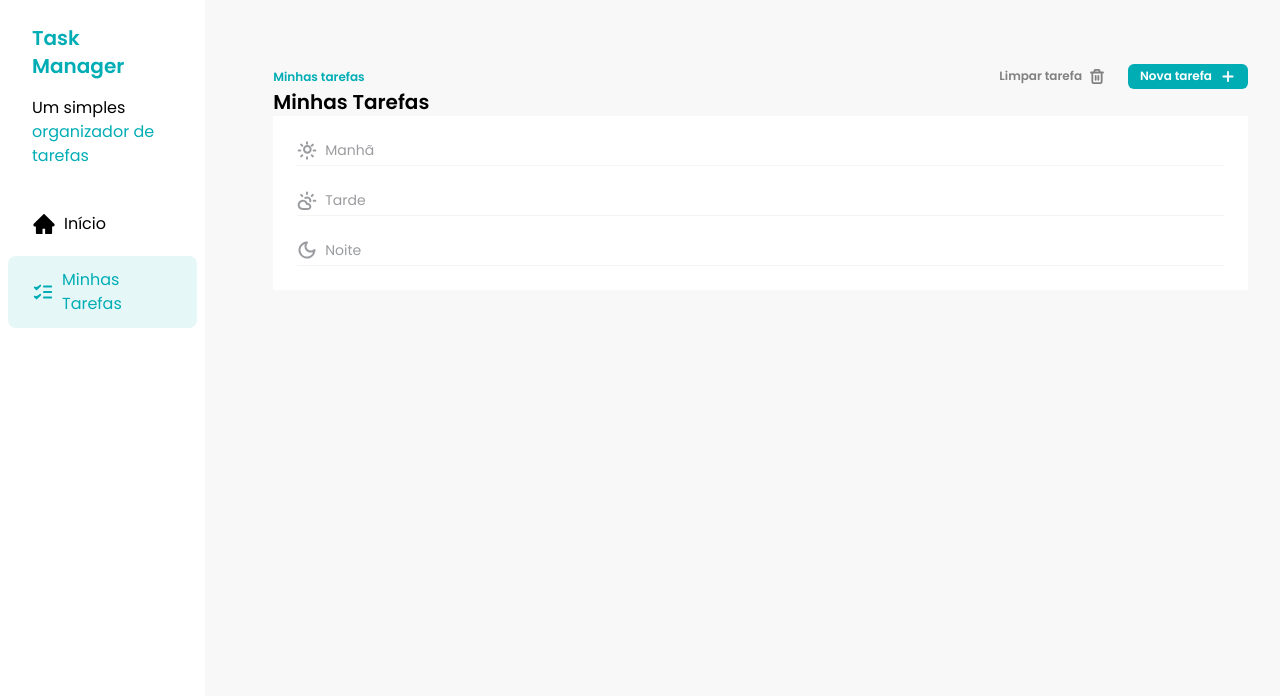
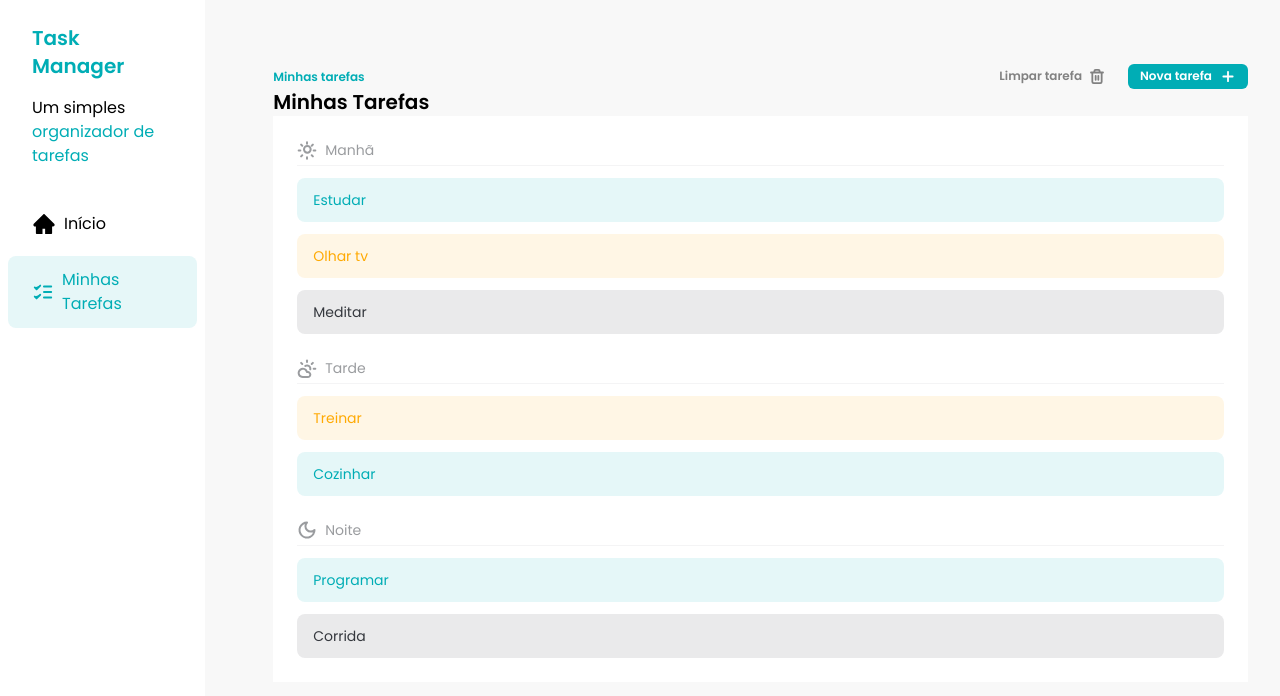
Before and after one commit to MarcusLinck/fsc-task-manager, a React (Vite) app: page / in a window 1280 px wide. Shown: the top 696 px of the page. Built offline with nearby package versions, Linux system fonts and the light colour scheme.

Commit message:
feat: ensure tasks are listed on Tasks component

```diff
--- /dev/null
+++ b/src/components/TaskItem.jsx
@@ -0,0 +1,24 @@
+const TaskItem = ({ task }) => {
+  const getVariantClass = () => {
+    if (task.status === 'in_progress') {
+      return 'bg-[#FFAA04] bg-opacity-10 text-[#FFAA04]'
+    }
+
+    if (task.status === 'done') {
+      return 'bg-[#00ADB5] bg-opacity-10 text-[#00ADB5]'
+    }
+
+    if (task.status === 'not_started') {
+      return 'bg-[#35383E] bg-opacity-10 text-[#35383E]'
+    }
+  }
+  return (
+    <div
+      className={`flex items-center gap-2 rounded-lg px-4 py-3 text-sm ${getVariantClass()}`}
+    >
+      {task.title}
+    </div>
+  )
+}
+
+export default TaskItem
--- a/src/components/Tasks.jsx
+++ b/src/components/Tasks.jsx
@@ -1,5 +1,6 @@
 import Button from './Button.jsx'
 import TasksSeparator from './TasksSeparator.jsx'
+import TaskItem from './TaskItem.jsx'
 import {
   AddIcon,
   TrashIcon,
@@ -7,8 +8,16 @@
   CloudSunIcon,
   MoonIcon,
 } from '../assets/icons/index.js'
+import { useState } from 'react'
+import TASKS from '../constants/tasks.js'
 
 const Tasks = () => {
+  const [tasks, setTasks] = useState(TASKS)
+
+  const morningTasks = tasks.filter((task) => task.time === 'morning')
+  const afternoonTasks = tasks.filter((task) => task.time === 'afternoon')
+  const eveningTasks = tasks.filter((task) => task.time === 'evening')
+
   return (
     <div className="w-full px-8 py-16">
       <div className="flex w-full justify-between">
@@ -34,12 +43,22 @@
       <div className="rounde-xl bg-white p-6">
         <div className="space-y-3">
           <TasksSeparator title="Manhã" icon={<SunIcon />} />
+
+          {morningTasks.map((task) => (
+            <TaskItem key={task.id} task={task} />
+          ))}
         </div>
         <div className="my-6 space-y-3">
           <TasksSeparator title="Tarde" icon={<CloudSunIcon />} />
+          {afternoonTasks.map((task) => (
+            <TaskItem key={task.id} task={task} />
+          ))}
         </div>
         <div className="space-y-3">
           <TasksSeparator title="Noite" icon={<MoonIcon />} />
+          {eveningTasks.map((task) => (
+            <TaskItem key={task.id} task={task} />
+          ))}
         </div>
       </div>
     </div>
--- /dev/null
+++ b/src/constants/tasks.js
@@ -0,0 +1,53 @@
+const TASKS = [
+  {
+    id: 1,
+    title: 'Estudar',
+    description: 'Estudar para prova',
+    time: 'morning',
+    status: 'done',
+  },
+  {
+    id: 2,
+    title: 'Olhar tv',
+    description: 'Olhar largados e pelados',
+    time: 'morning',
+    status: 'in_progress',
+  },
+  {
+    id: 3,
+    title: 'Treinar',
+    description: 'Fazer academia',
+    time: 'afternoon',
+    status: 'in_progress',
+  },
+  {
+    id: 4,
+    title: 'Cozinhar',
+    description: 'Cozinhar janta do papai noel',
+    time: 'afternoon',
+    status: 'done',
+  },
+  {
+    id: 5,
+    title: 'Programar',
+    description: 'Programar gerenciador de tarefas',
+    time: 'evening',
+    status: 'done',
+  },
+  {
+    id: 6,
+    title: 'Corrida',
+    description: 'Fazer cardio na rua',
+    time: 'evening',
+    status: 'not_started',
+  },
+  {
+    id: 7,
+    title: 'Meditar',
+    description: 'Meditar por 10 minutos',
+    time: 'morning',
+    status: 'not_started',
+  },
+]
+
+export default TASKS
```
